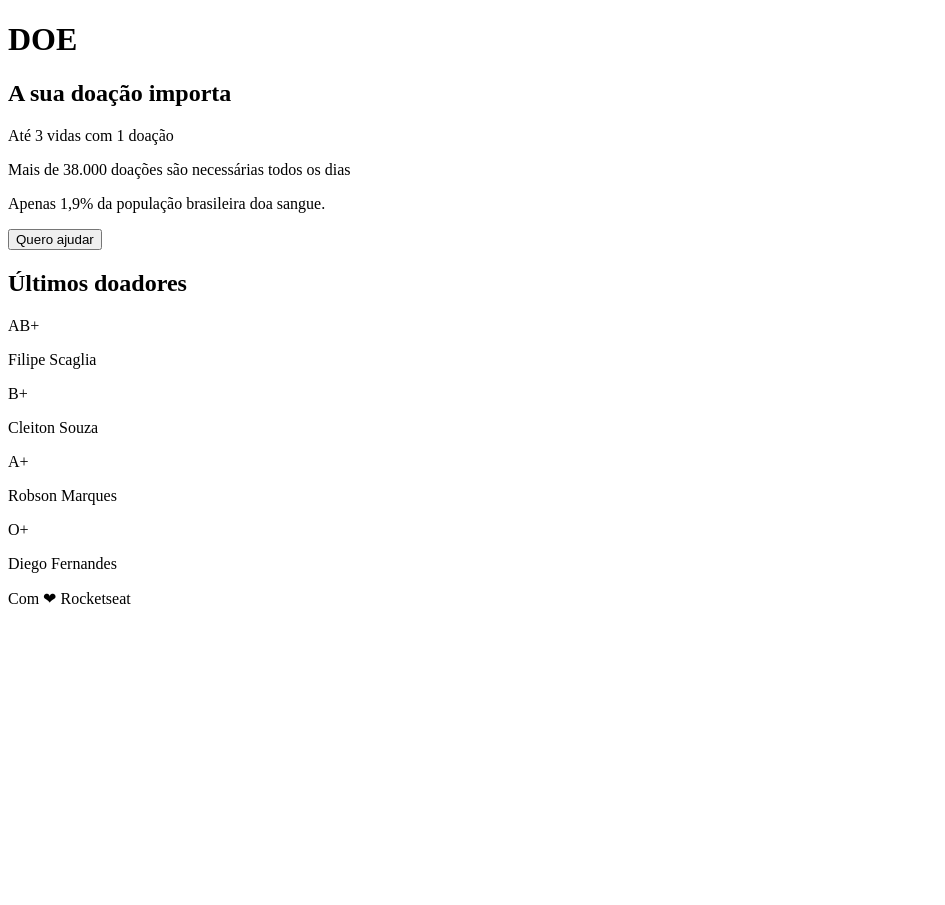
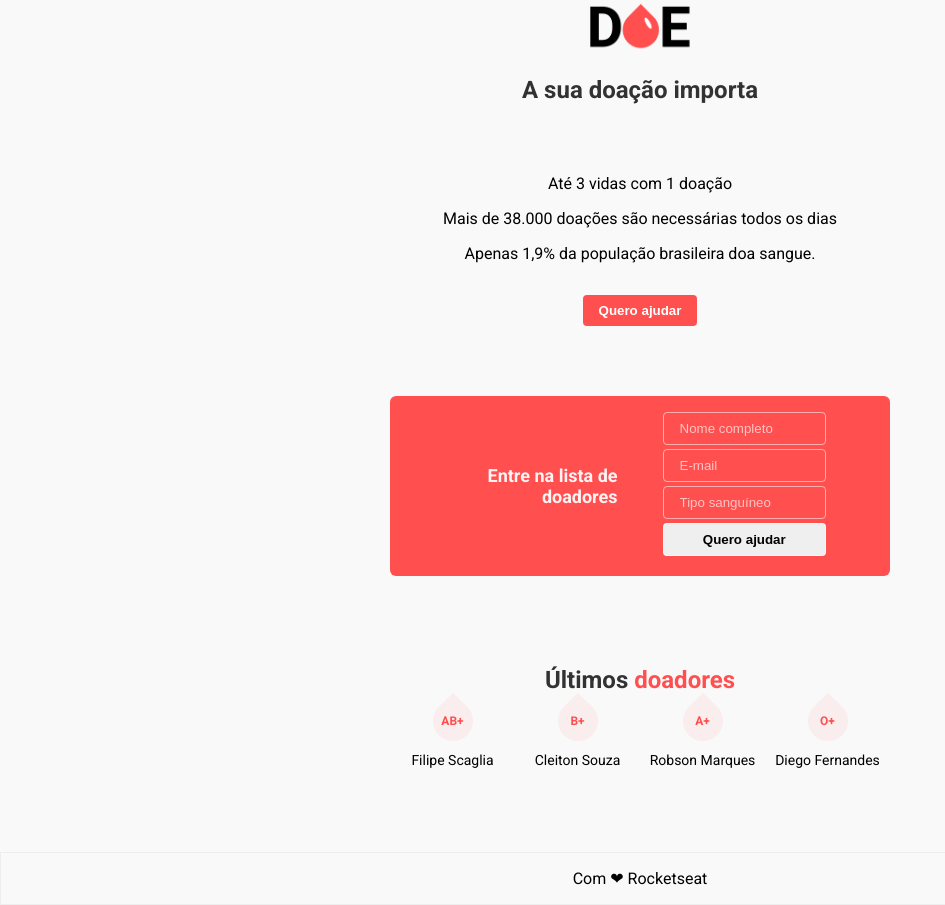
Before and after one commit to filipescaglia/blood-donation-nodejs, a plain HTML site: page index.html in a window 1280 px wide. Both pictures are taken after a click on the button "Quero ajudar". Shown: the whole page, without its empty margins (0-945 px from the left). Before the commit the page ends 800 px from the top, so only its background shows below. Drawn offline with Linux system fonts and the light colour scheme.

Commit message:
Front-end finished

```diff
--- a/index.html
+++ b/index.html
@@ -1,12 +1,14 @@
 <!DOCTYPE html>
 <html>
     <head>
+        <meta charset="UTF-8" />
         <title>Doe sangue! Doe vida!</title>
-        <meta charset="UTF-8" />
+        <link rel="stylesheet" href="style.css" />
+        <link href="https://fonts.googleapis.com/css?family=Roboto:400,700&display=swap" rel="stylesheet">
     </head>
     <body>
         <header>
-            <h1>DOE</h1>
+            <img class="logo" src="logo.png" alt="Imagem de DOE">
             <h2>A sua doação importa</h2>
             <p>Até 3 vidas com 1 doação</p>
             <p>Mais de 38.000 doações são necessárias todos os dias</p>
@@ -15,10 +17,21 @@
             <button>Quero ajudar</button>
         </header>
 
-        <section></section>
+        <section class="form hide">
+            <h2>Entre na lista de doadores</h2>
+            <form action="/" method="POST">
+                <input type="text" name="name" placeholder="Nome completo" />
+
+                <input type="text" name="email" placeholder="E-mail" />
+
+                <input type="text" name="blood" placeholder="Tipo sanguíneo" />
+
+                <button>Quero ajudar</button>
+            </form>
+        </section>
 
         <main>
-            <h2>Últimos doadores</h2>
+            <h2>Últimos <span>doadores</span></h2>
 
             <section class="donors">
                 <div class="donor">
@@ -46,10 +59,7 @@
         <footer>
             Com ❤ Rocketseat
         </footer>
+
+        <script src="script.js"></script>
     </body>
 </html>
-
-<!--
-    https://rocketseat.com.br/maratonadev/aulas/3.0?aula=1&fbclid=IwAR3q_jikcT1CrgtQ-4-9KH3YYVmMMFHJj4Mf4I6k-yXzS1ADEBMnku_AwAk
-    40:48 de vídeo
--->
--- /dev/null
+++ b/script.js
@@ -0,0 +1,3 @@
+document.querySelector('header button').addEventListener("click", function() {
+    document.querySelector('.form').classList.toggle('hide');
+});
--- /dev/null
+++ b/style.css
@@ -0,0 +1,136 @@
+* {
+    box-sizing: border-box;
+}
+
+html, body {
+    margin: 0;
+}
+
+body {
+    display: flex;
+    flex-direction: column;
+    height: 100vh;
+    font-family: 'Roboto', sans-serif;
+    background-color: #f9f9f9;
+}
+
+header, main, footer {
+    text-align: center;
+}
+
+.form {
+    display: grid;
+    grid-template-columns: 1fr 1fr;
+    grid-gap: 45px;
+    align-items: center;
+    background-color: #ff4f4f;
+    padding: 16px 64px;
+    border-radius: 6px;
+}
+
+form input, form button {
+    width: 100%;
+    margin-bottom: 4px;
+    padding: 8px 16px;
+    border-radius: 4px;
+    border: 1px #ffffff88 solid;
+}
+
+form input {
+    background-color: transparent;
+}
+
+form input::placeholder {
+    color: #ffffffaa;
+}
+
+form button {
+    font-weight: bold;
+}
+
+.donors {
+    display: grid;
+    grid-template-columns: 1fr 1fr 1fr 1fr;
+}
+
+.donor p {
+    margin-top: 24px;
+    font-size: 14px;
+}
+
+.blood {
+    color: #ff4f4f;
+    font-weight: bold;
+    font-size: 12px;
+    display: flex;
+    align-items: center;
+    justify-content: center;
+    position: relative;
+}
+
+.blood::before {
+    content: "";
+    background-color: #ff4f4f11;
+    width: 40px;
+    height: 40px;
+    position: absolute;
+    border-radius: 50%;
+    border-top-right-radius: 0;
+    transform: rotate(-45deg);
+}
+
+header, .form, main {
+    margin: 0 auto 70px;
+    width: 90%;
+    max-width: 500px;
+}
+
+header button {
+    margin-top: 16px;
+    padding: 8px 16px;
+    border-radius: 4px;
+    background-color: #ff4f4f;
+    color: #fff;
+    font-weight: bold;
+    border: none;
+}
+
+header .logo {
+    width: 120px;
+    margin-top: 70px 0;
+}
+
+main h2 span {
+    color: #ff4f4f;
+}
+
+h1, h2 {
+    color: #000000cc;
+}
+
+header h1, header h2 {
+    margin-bottom: 70px;
+}
+
+.form h2 {
+    text-align: right;
+    color: #ffffffee;
+    font-size: 18px;
+}
+
+footer {
+    margin-top: auto;
+    padding: 16px;
+    border: 1px solid #eee;
+}
+
+section.form {
+    transition: all 300ms;
+}
+
+.hide {
+    opacity: 0;
+    visibility: hidden;
+    height: 0;
+    margin-top: -70px;
+}
```
Also changed, not shown: logo.png (added).
